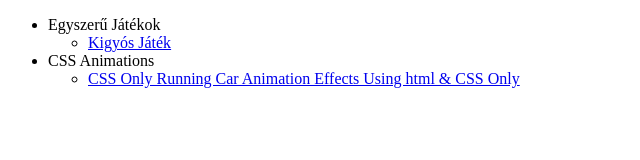
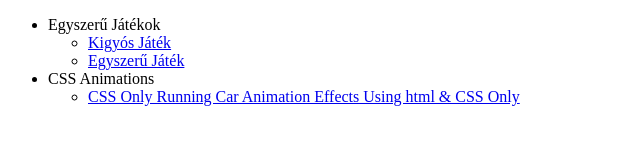
Before and after one commit to READYonHub/READYonHub.github.io, a plain HTML site: page további_munkáim/games/jatek.html in a window 1280 px wide. Shown: the whole page, without its empty margins (0-640 px from the left). Drawn offline with Linux system fonts and the light colour scheme.

Commit message:
Update jatek.html

```diff
--- a/további_munkáim/games/jatek.html
+++ b/további_munkáim/games/jatek.html
@@ -12,6 +12,7 @@
         <li>Egyszerű Játékok</li>
         <ul>
             <li><a href="kigyos_jatek.html">Kigyós Játék</a></li>
+            <li><a href="egyszerujatekok/egyszeruJatek.html">Egyszerű Játék</a></li>
         </ul>
         <li>CSS Animations</li>
         <ul>
```
